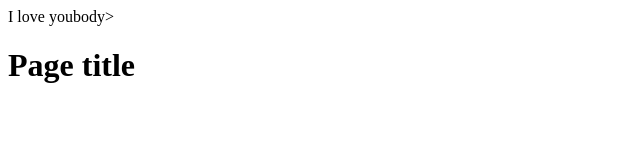
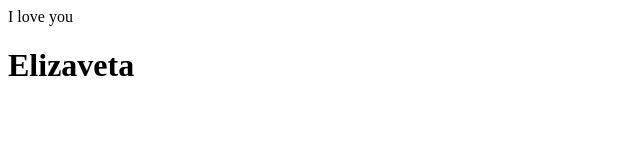
Before and after one commit to DragmAik/my-project1, a plain HTML site: page index.html in a window 1280 px wide. Shown: the whole page, without its empty margins (0-640 px from the left). Drawn offline with Linux system fonts and the light colour scheme.

Commit message:
reset i love you

```diff
--- a/index.html
+++ b/index.html
@@ -6,6 +6,6 @@
   <Footer></Footer>
   <title>Document</title>
 </head>I love you<head
-></head>body>
-  <h1>Page title</h~~</body>
+></head><body>
+  <h1>Elizaveta</h~~</body>
 </html>
```
